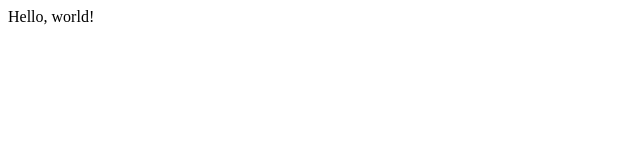
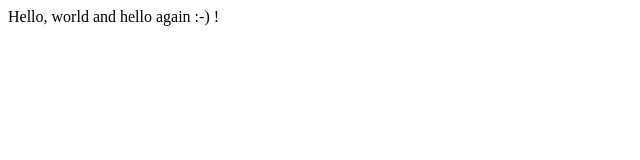
Before and after one commit to chris-cs50/lecture0, a plain HTML site: page index.html in a window 1280 px wide. Shown: the whole page, without its empty margins (0-640 px from the left). Drawn offline with Linux system fonts and the light colour scheme.

Commit message:
Update index.html

```diff
--- a/index.html
+++ b/index.html
@@ -4,6 +4,6 @@
     <title>My Webpage</title>
   </head>
   <body>
-    Hello, world!
+    Hello, world and hello again :-) !
   </body>
   </html>
```
